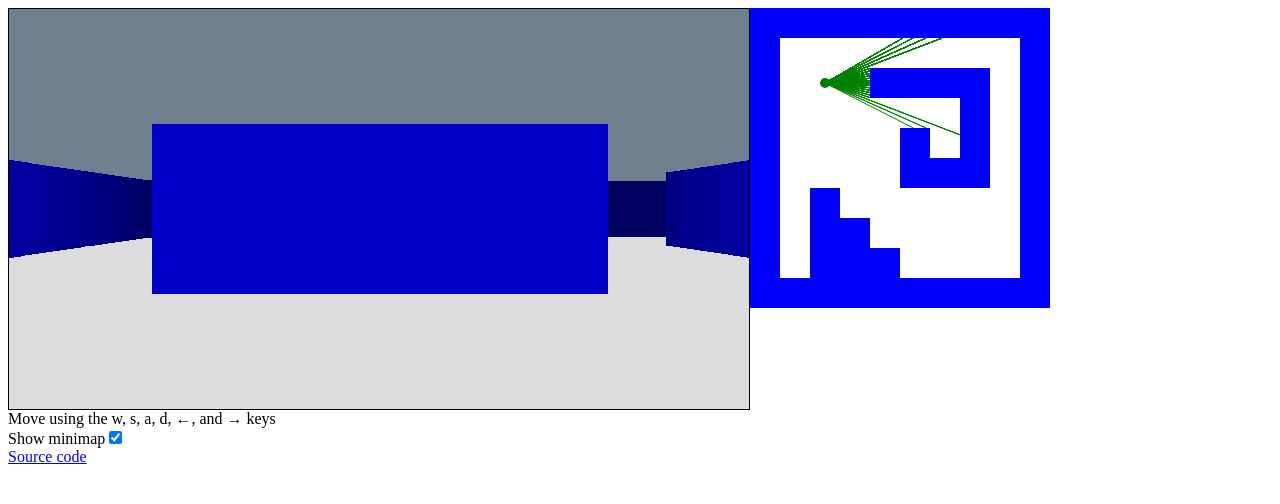
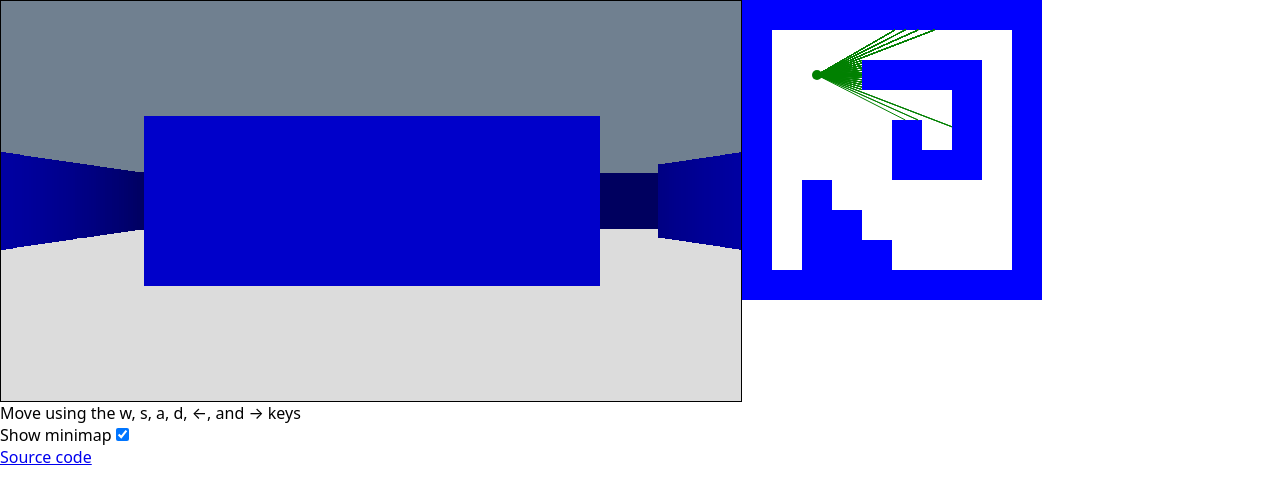
Before and after one commit to ahuth/raycast, a React (Create React App) app: page / in a window 1280 px wide. Shown: the top 504 px of the page. Built offline with nearby package versions, Linux system fonts and the light colour scheme.

Commit message:
Use system fonts

```diff
--- /dev/null
+++ b/src/index.css
@@ -0,0 +1,5 @@
+body {
+  margin: 0;
+  padding: 0;
+  font-family: system-ui, -apple-system, BlinkMacSystemFont, "Segoe UI", Roboto, Oxygen-Sans, Ubuntu, Cantarell, sans-serif;
+}
--- a/src/index.js
+++ b/src/index.js
@@ -1,5 +1,6 @@
 import React from 'react';
 import ReactDOM from 'react-dom';
 import App from './components/app';
+import './index.css';
 
 ReactDOM.render(React.createElement(App), document.getElementById('root'));
```
